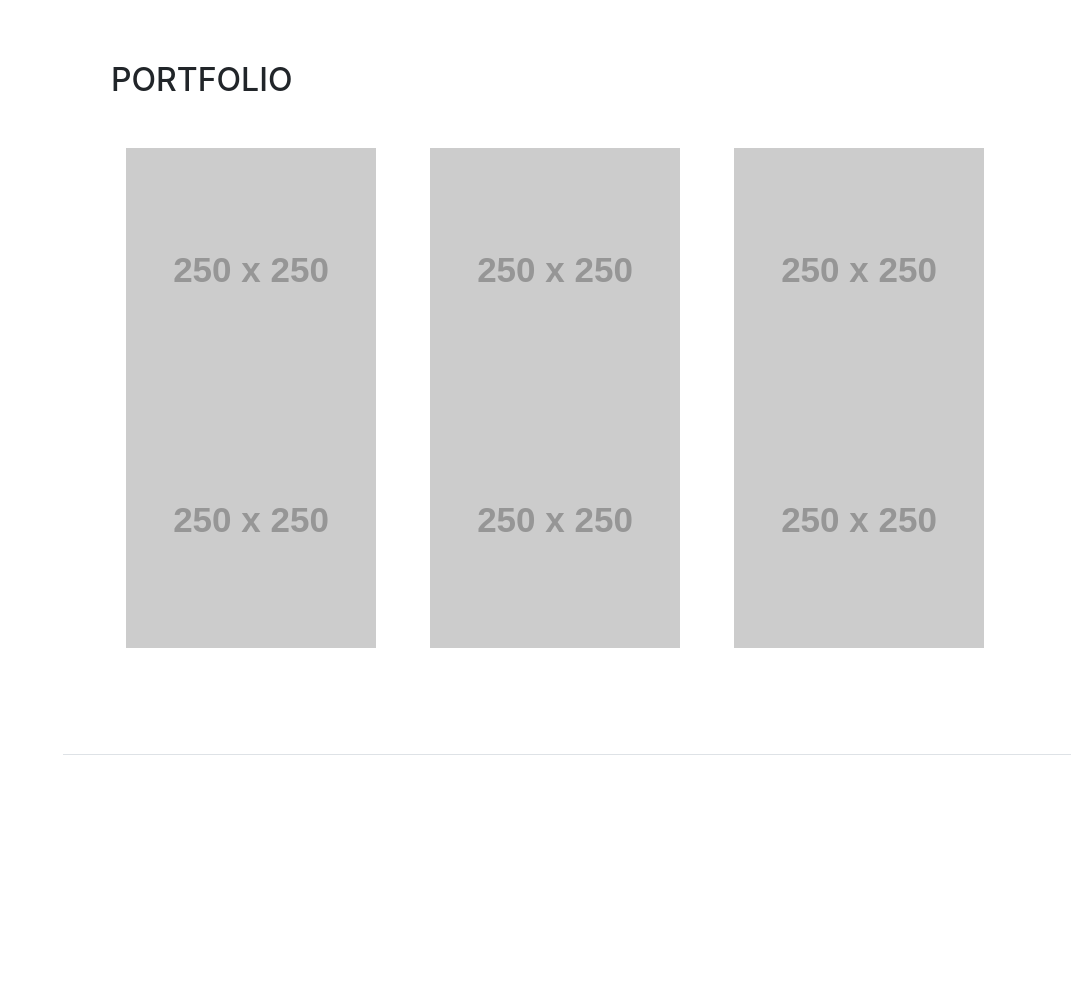
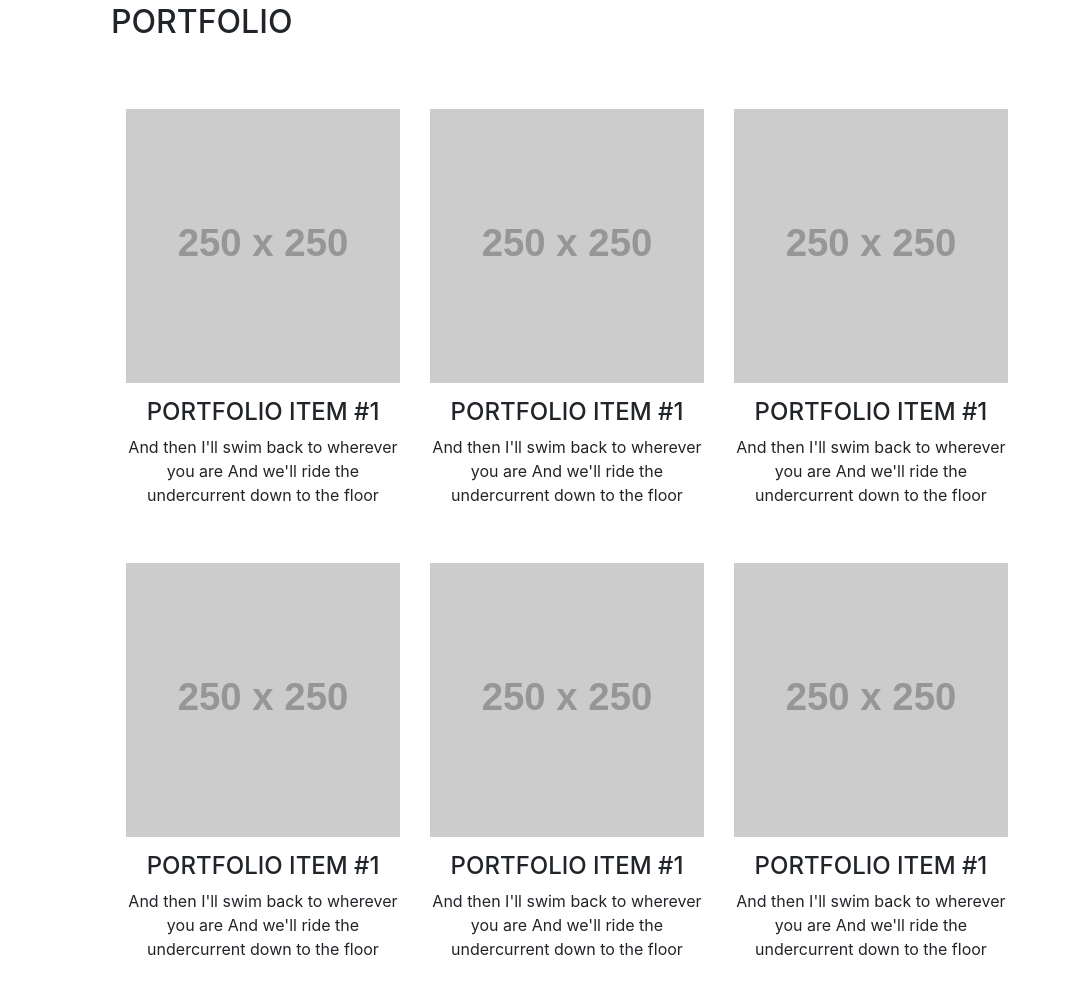
Before and after one commit to rjnsalvador/rjnsalvador.github.io, a website with bundled scripts: page index.html in a window 1280 px wide. Shown: the part 1645-2635 px from the top of the page, without its empty margins (209-1280 px from the left). Built offline with nearby package versions, Linux system fonts and the light colour scheme; placeholder pictures from the web are drawn by us; a web font is replaced by a local one.

Commit message:
added portfolios styles, modified markup classes

```diff
--- a/index.html
+++ b/index.html
@@ -151,23 +151,53 @@
           <h2 class="mb-5">Portfolio</h2>
           <div class="container">
             <div class="row">
-              <div class="col-xs-12 col-sm-6 col-md-4">
-                <img src="http://via.placeholder.com/250x250" class="img-responsive" alt="image">
+              <div class="col-xs-12 col-sm-6 col-md-4 portfolio-item">
+                <img src="http://via.placeholder.com/250x250" class="img-responsive item-image" alt="image">
+                <h4> PORTFOLIO ITEM #1 </h4>
+                <p class="item-caption">
+                  And then I'll swim back to wherever you are
+                  And we'll ride the undercurrent down to the floor
+                </p>
               </div>
-              <div class="col-xs-12 col-sm-6 col-md-4">
-                <img src="http://via.placeholder.com/250x250" class="img-responsive" alt="image">
+              <div class="col-xs-12 col-sm-6 col-md-4 portfolio-item">
+                <img src="http://via.placeholder.com/250x250" class="img-responsive item-image" alt="image">
+                <h4> PORTFOLIO ITEM #1 </h4>
+                <p class="item-caption">
+                  And then I'll swim back to wherever you are
+                  And we'll ride the undercurrent down to the floor
+                </p>
               </div>
-              <div class="col-xs-12 col-sm-6 col-md-4">
-                <img src="http://via.placeholder.com/250x250" class="img-responsive" alt="image">
+              <div class="col-xs-12 col-sm-6 col-md-4 portfolio-item">
+                <img src="http://via.placeholder.com/250x250" class="img-responsive item-image" alt="image">
+                <h4> PORTFOLIO ITEM #1 </h4>
+                <p class="item-caption">
+                  And then I'll swim back to wherever you are
+                  And we'll ride the undercurrent down to the floor
+                </p>
               </div>
-              <div class="col-xs-12 col-sm-6 col-md-4">
-                <img src="http://via.placeholder.com/250x250" class="img-responsive" alt="image">
+              <div class="col-xs-12 col-sm-6 col-md-4 portfolio-item">
+                <img src="http://via.placeholder.com/250x250" class="img-responsive item-image" alt="image">
+                <h4> PORTFOLIO ITEM #1 </h4>
+                <p class="item-caption">
+                  And then I'll swim back to wherever you are
+                  And we'll ride the undercurrent down to the floor
+                </p>
               </div>
-              <div class="col-xs-12 col-sm-6 col-md-4">
-                <img src="http://via.placeholder.com/250x250" class="img-responsive" alt="image">
+              <div class="col-xs-12 col-sm-6 col-md-4 portfolio-item">
+                <img src="http://via.placeholder.com/250x250" class="img-responsive item-image" alt="image">
+                <h4> PORTFOLIO ITEM #1 </h4>
+                <p class="item-caption">
+                  And then I'll swim back to wherever you are
+                  And we'll ride the undercurrent down to the floor
+                </p>
               </div>
-              <div class="col-xs-12 col-sm-6 col-md-4">
-                <img src="http://via.placeholder.com/250x250" class="img-responsive" alt="image">
+              <div class="col-xs-12 col-sm-6 col-md-4 portfolio-item">
+                <img src="http://via.placeholder.com/250x250" class="img-responsive item-image" alt="image">
+                <h4> PORTFOLIO ITEM #1 </h4>
+                <p class="item-caption">
+                  And then I'll swim back to wherever you are
+                  And we'll ride the undercurrent down to the floor
+                </p>
               </div>
             </div>
           </div>
--- /dev/null
+++ b/scss/_portfolio.scss
@@ -0,0 +1,18 @@
+.portfolio-item {
+  width: 100%;
+  padding: 10px;
+}
+
+.portfolio-item {
+  margin: 10px 0;
+  text-align: center;
+  >img {
+    width: 100%;
+    height: auto;
+    margin-bottom: 15px;
+  }
+
+  .item-caption {
+    word-wrap: break-word;
+  }
+}
--- a/scss/resume.scss
+++ b/scss/resume.scss
@@ -3,6 +3,7 @@
 @import "mixins.scss";
 // Global CSS
 @import "global.scss";
+@import "portfolio.scss";
 @import "nav.scss";
 @import "resume-item.scss";
 @import "bootstrap-overrides.scss";
```
Also changed, not shown: css/resume.css, css/resume.min.css.
